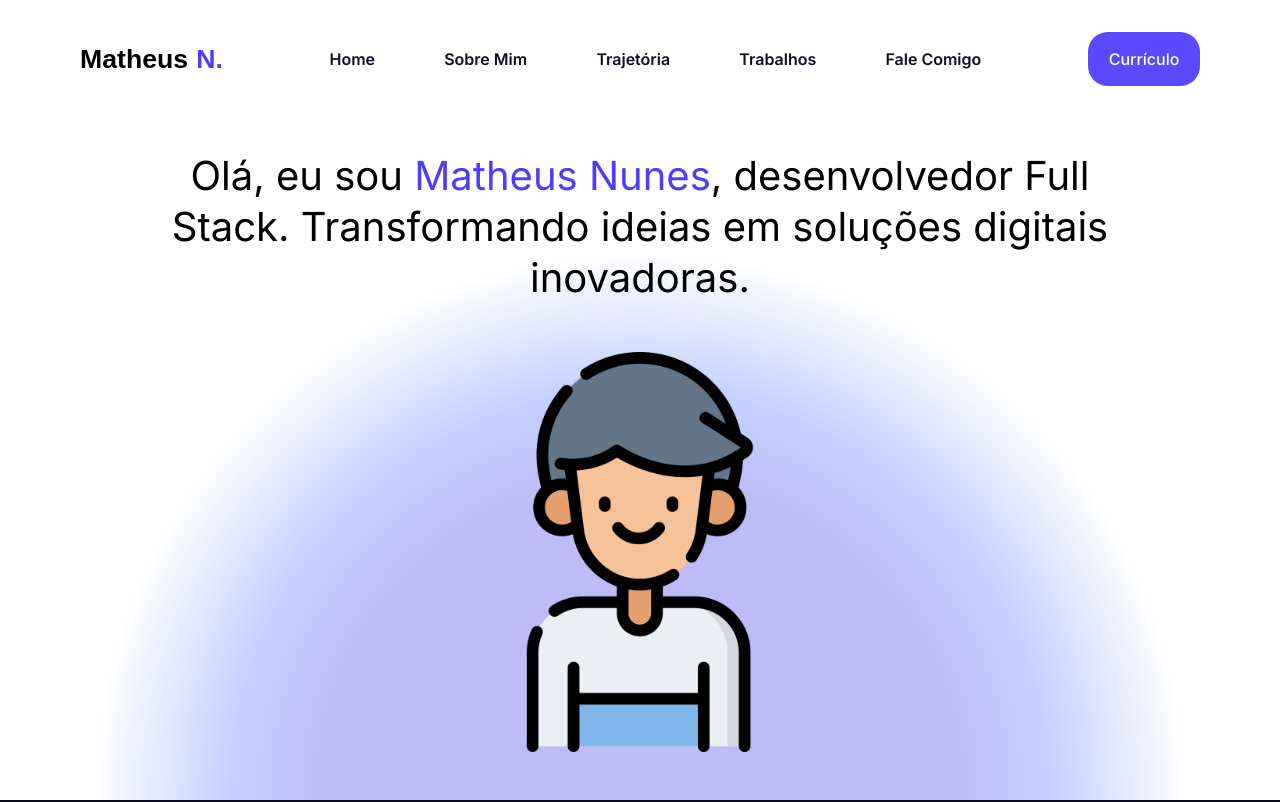
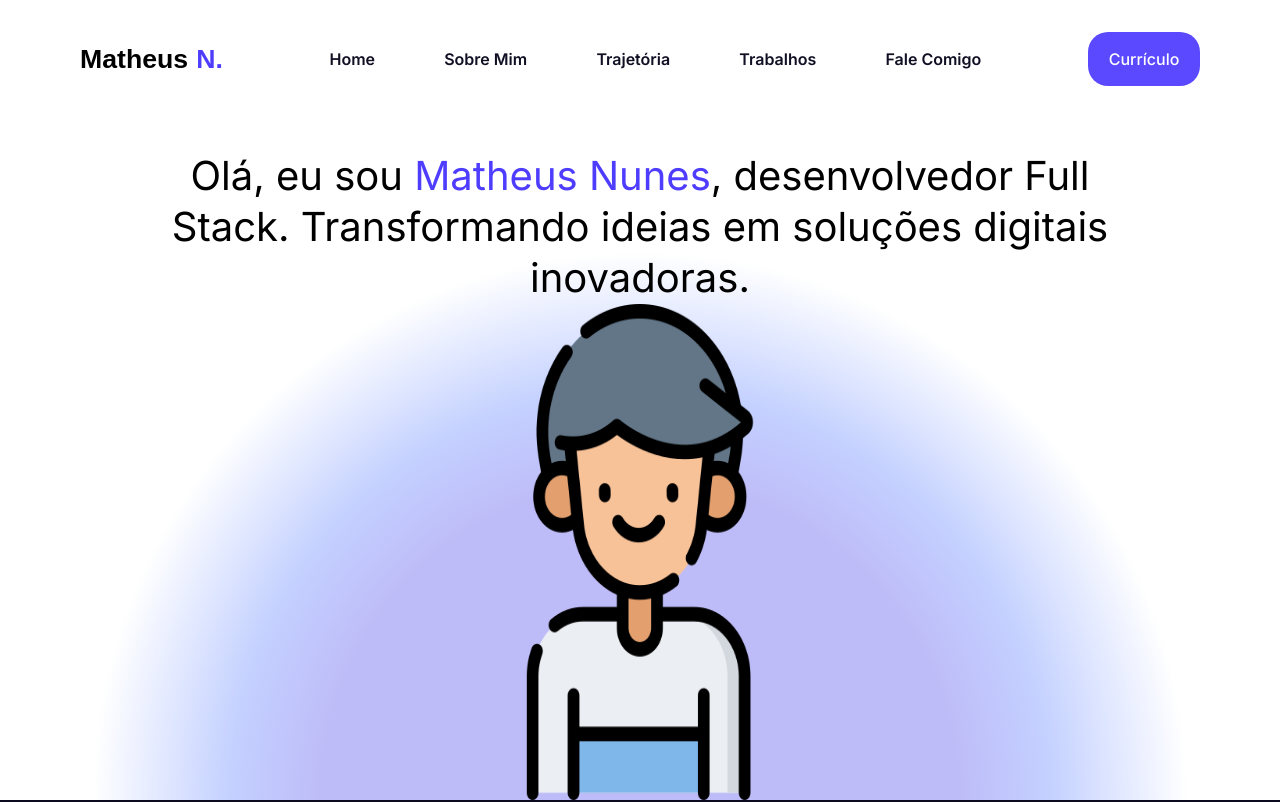
Before and after one commit to MatheusNunes133/personal-portifolio, a Next.js app: page / in a window 1280 px wide. Shown: the top 802 px of the page. Built offline with nearby package versions, Linux system fonts and the light colour scheme.

Commit message:
🐛fix: Ajusta layout da imagem de perfil

```diff
--- a/src/components/header/index.module.scss
+++ b/src/components/header/index.module.scss
@@ -59,7 +59,6 @@
                 max-width: 100%;
                 height: auto;
                 align-self: flex-end;
-                object-fit: contain;
             }
           }
 
```
